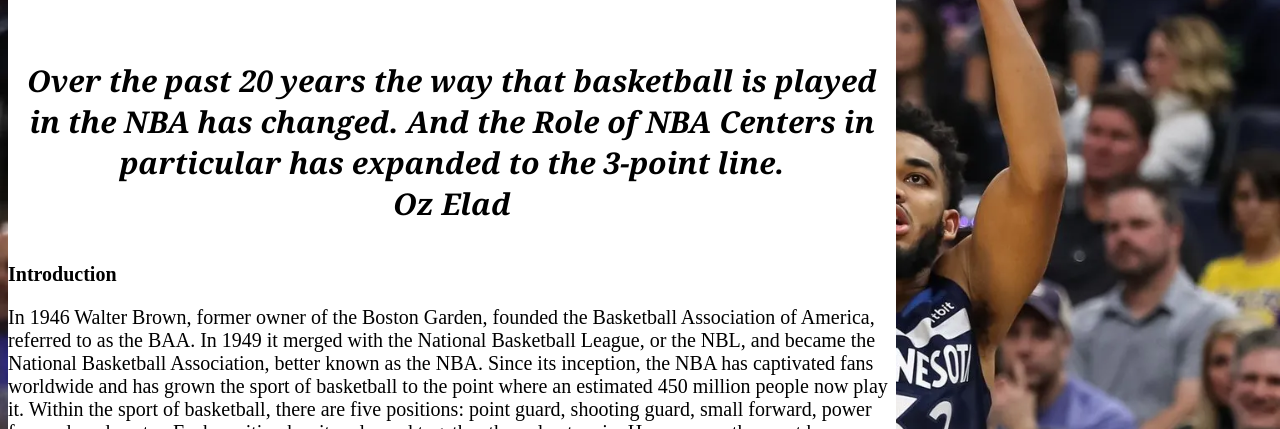
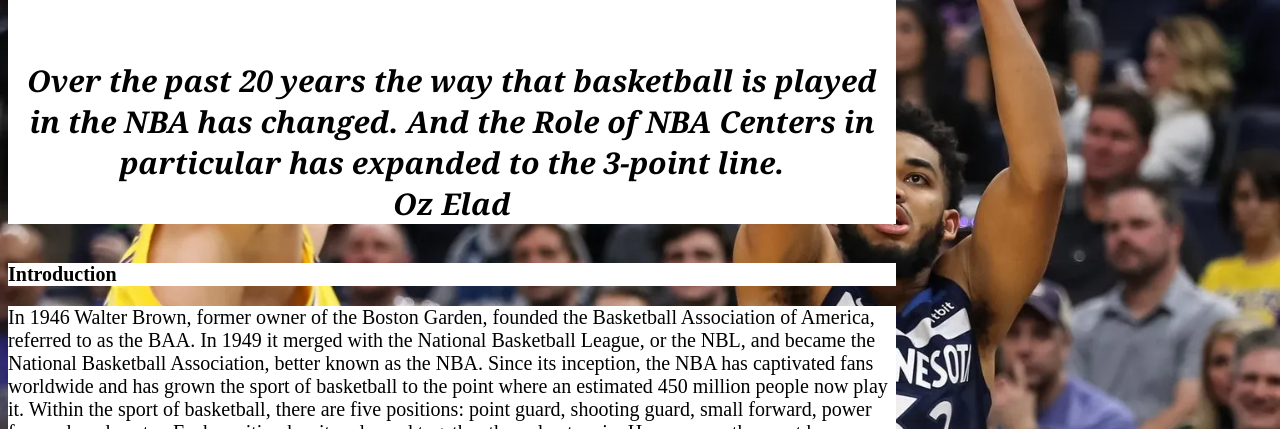
Before and after one commit to JNL221work/jnl221_Elad, a plain HTML site: page final.html in a window 1280 px wide. Shown: the part 371-800 px from the top of the page. Drawn offline with Linux system fonts and the light colour scheme.

Commit message:
Update final.css

```diff
--- a/final.css
+++ b/final.css
@@ -5,7 +5,7 @@ body {
   background-position: Center;
   margin-right: 30%;
 }
-.text-body {
+.body {
 	background-color: white;
 }
 .footer p {
```
